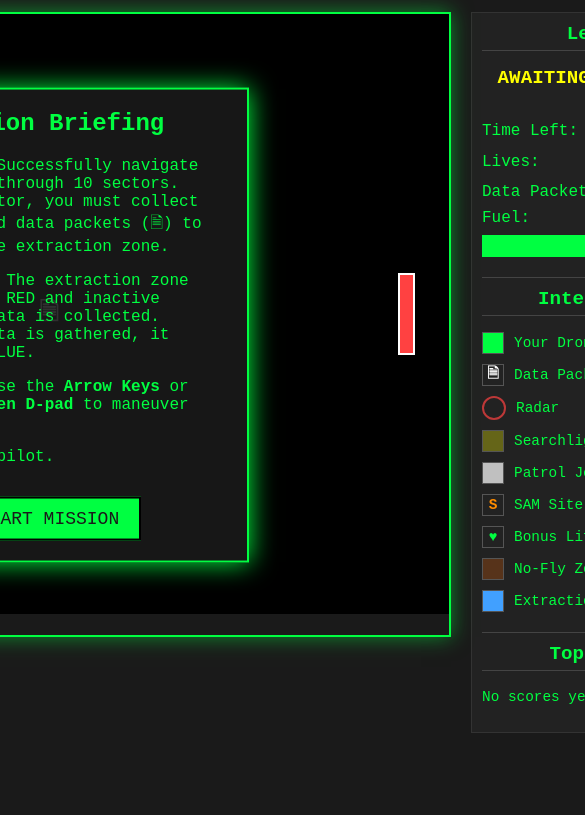
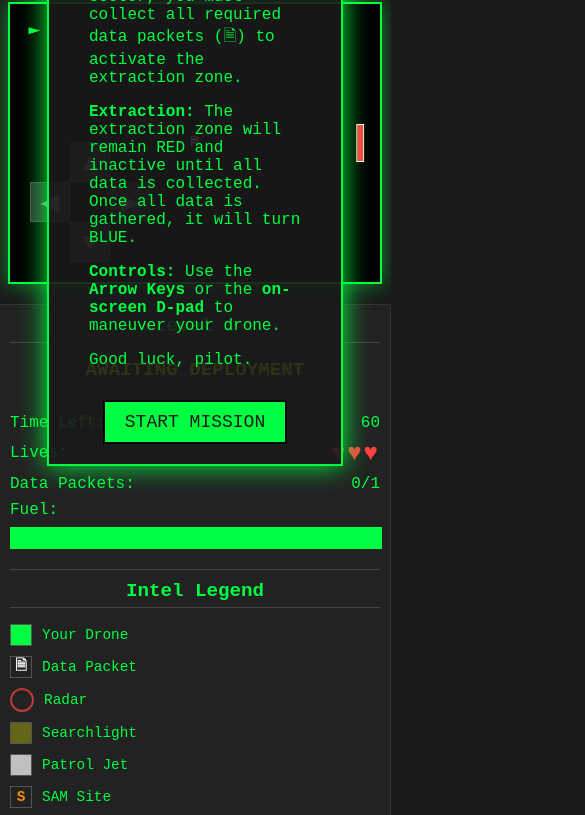
Before and after one commit to malikiborneo/drone-recon-mission-minigame, a plain HTML site: page index.html in a window 390 px wide. Shown: the part 110-925 px from the top of the page, 585 px wide, since content can reach past the window. Before the commit the page ends 863 px from the top, so only its background shows below. Drawn offline with Linux system fonts and the light colour scheme.

Commit message:
Update mobile friendly style sheet

```diff
--- a/style.css
+++ b/style.css
@@ -6,7 +6,8 @@ body {
     flex-direction: column;
     align-items: center;
     margin: 0;
-    padding: 20px;
+    padding: 10px;
+    box-sizing: border-box;
 }
 
 h1 {
@@ -15,23 +16,29 @@ h1 {
     border-bottom: 2px solid #00ff41;
     padding-bottom: 5px;
     margin-top: 0;
+    text-align: center;
 }
 
 .main-layout {
     display: flex;
     gap: 20px;
     align-items: flex-start;
+    width: 100%;
+    max-width: 1100px; /* Max width for desktop layout */
 }
 
 .game-container {
     border: 2px solid #00ff41;
     box-shadow: 0 0 20px rgba(0, 255, 65, 0.5);
     position: relative;
+    width: 800px; /* Fixed width for desktop */
 }
 
 #gameCanvas {
     background-color: #000;
     display: block;
+    width: 100%;
+    height: auto;
 }
 
 .right-panel {
@@ -39,6 +46,7 @@ h1 {
     padding: 10px;
     border: 1px solid #333;
     background-color: #222;
+    flex-shrink: 0; /* Prevent panel from shrinking */
 }
 
 .right-panel h2 {
@@ -124,6 +132,8 @@ h1 {
     text-align: center;
     z-index: 10;
     box-shadow: 0 0 25px #00ff41;
+    width: 80%;
+    box-sizing: border-box;
 }
 
 .modal h2 {
@@ -174,3 +184,59 @@ h1 {
     font-size: 1.2em;
     margin-top: 10px;
 }
+
+/* --- NEW: On-Screen Controls Styling --- */
+.d-pad {
+    display: none; /* Hidden by default on desktop */
+    position: absolute;
+    bottom: 20px;
+    left: 20px;
+    width: 120px;
+    height: 120px;
+    opacity: 0.6;
+}
+
+.d-pad-button {
+    position: absolute;
+    width: 40px;
+    height: 40px;
+    background-color: #555;
+    border: 1px solid #888;
+    color: #fff;
+    font-size: 24px;
+    display: flex;
+    align-items: center;
+    justify-content: center;
+    -webkit-user-select: none; /* Safari */
+    -ms-user-select: none; /* IE 10 and IE 11 */
+    user-select: none; /* Standard syntax */
+}
+
+.d-pad-button.up { top: 0; left: 40px; }
+.d-pad-button.down { bottom: 0; left: 40px; }
+.d-pad-button.left { top: 40px; left: 0; }
+.d-pad-button.right { top: 40px; right: 0; }
+
+
+/* --- NEW: Responsive Media Queries --- */
+@media (max-width: 1100px) {
+    .main-layout {
+        flex-direction: column;
+        align-items: center;
+    }
+    .game-container {
+        width: 100%;
+        max-width: 800px; /* Ensure it doesn't get too big on tablets */
+    }
+    .right-panel {
+        width: 100%;
+        max-width: 800px;
+    }
+}
+
+/* Show D-Pad on touch devices or small screens */
+@media (hover: none) and (pointer: coarse), (max-width: 768px) {
+    .d-pad {
+        display: block;
+    }
+}
```
